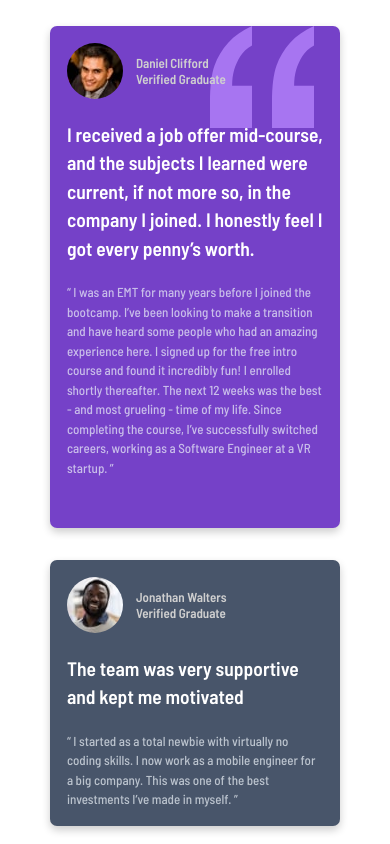
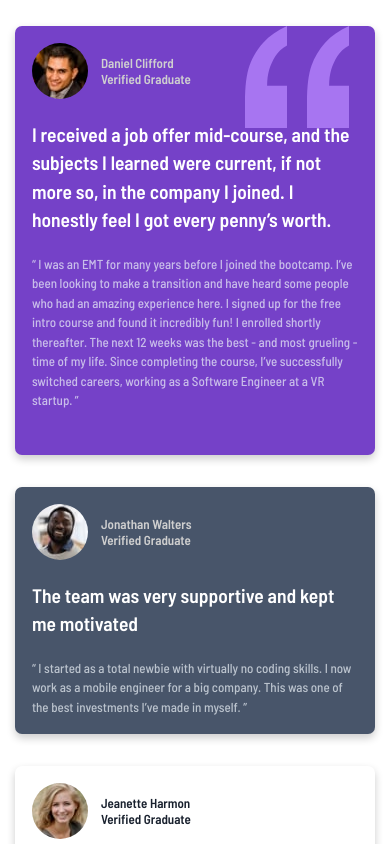
Before and after one commit to darkweb907/darkweb907-darkweb907.github.io-testimony, a plain HTML site: page testimonials-grid-section-main/index.html in a window 390 px wide. Shown: the top 844 px of the page. Drawn offline with Linux system fonts and the light colour scheme.

Commit message:
new test

```diff
--- a/testimonials-grid-section-main/index.css
+++ b/testimonials-grid-section-main/index.css
@@ -158,3 +158,10 @@ p{
     }
 
  }
+ @media (max-width: 400px) {
+     .container{
+        --width:100%;
+        min-width:calc(var(--width) - 30px);
+        margin:0 auto;
+     }
+ }
```
